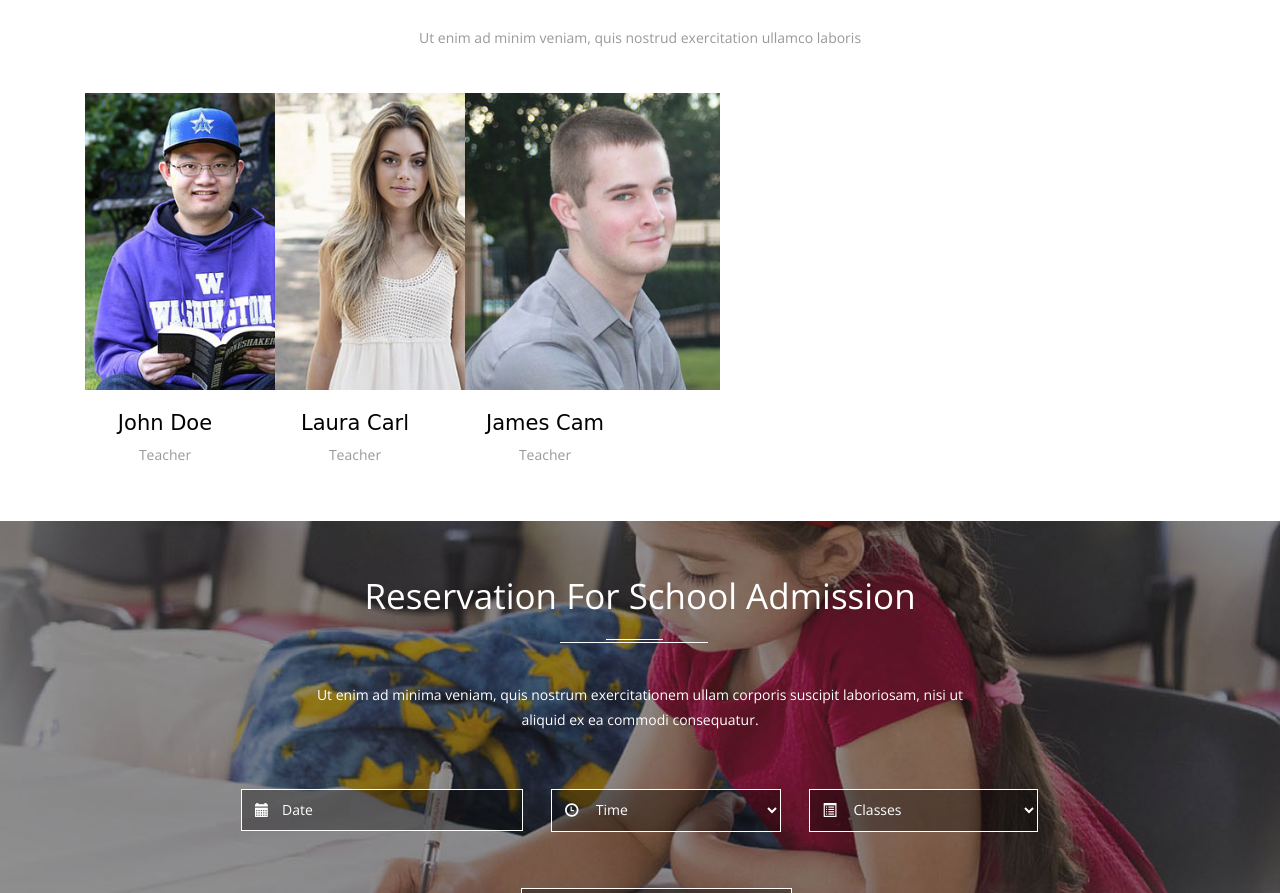
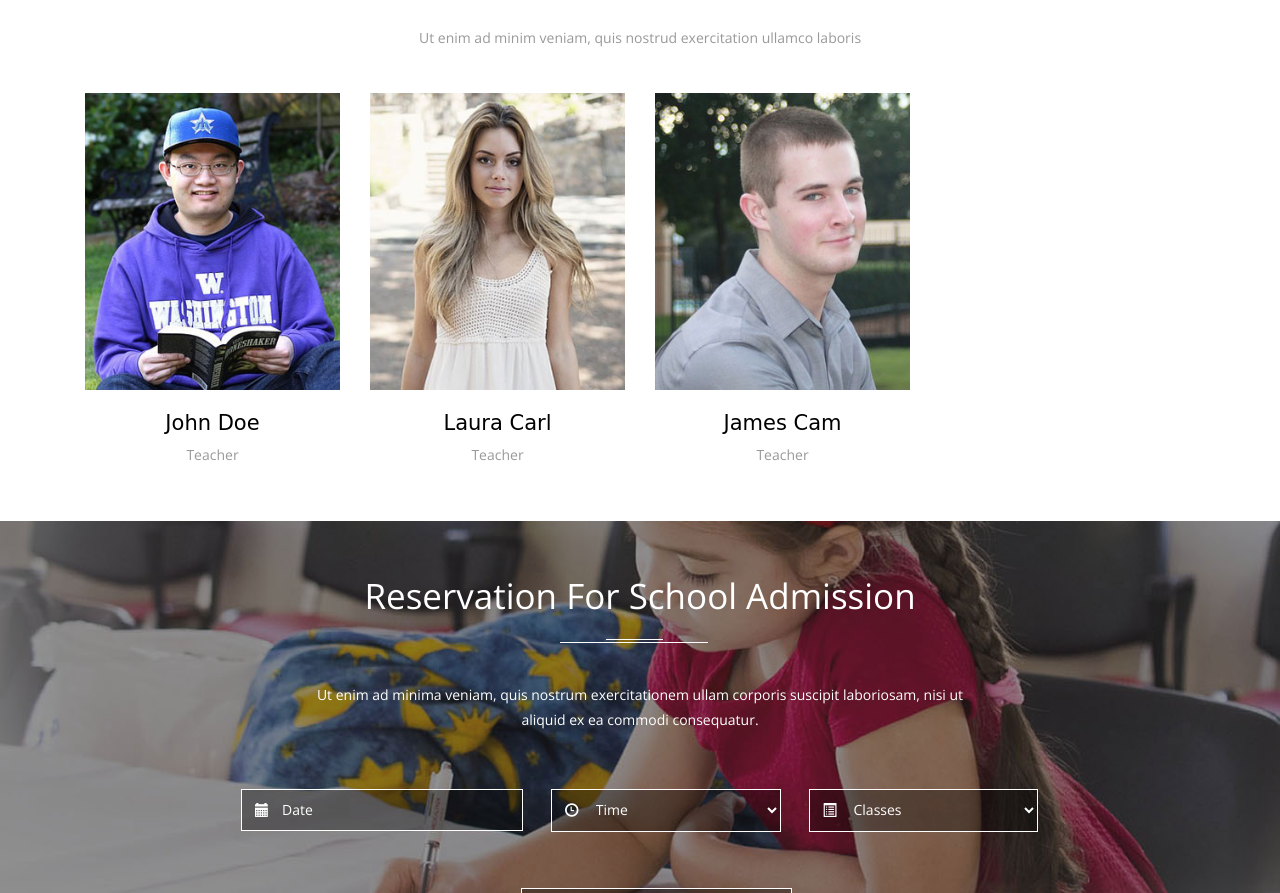
Before and after one commit to GoldenKidsMontessori/GoldenKidsMontessori.github.io, a plain HTML site: page index.html in a window 1280 px wide. Shown: the part 2226-3119 px from the top of the page. Drawn offline with nearby package versions, Linux system fonts and the light colour scheme; files whose address does not match are found by name; a web font is replaced by a local one.

Commit message:
Checkin Size test

```diff
--- a/css/style.css
+++ b/css/style.css
@@ -847,7 +847,7 @@ div#myTabContent {
 	margin:0 auto;
 }
 .tabcontent-grids img,.team-grid img {
-	margin: 0 auto;
+	margin: auto auto;
     padding: .4em;
     box-shadow: 0px 0px 5px #C7C7C7;
     border-radius: 50%;
--- a/index.html
+++ b/index.html
@@ -181,7 +181,7 @@ function hideURLbar(){ window.scrollTo(0,1); } </script>
 			<h3>Meet Our Team</h3>
 			<p class="nostrud">Ut enim ad minim veniam, quis nostrud exercitation ullamco laboris</p>
 			<div class="agile_team_grids">
-				<div class="col-md-2 agile_team_grid">
+				<div class="col-md-3 agile_team_grid">
 					<div class="view view-sixth">
 						<img src="images/3.jpg" alt=" " class="img-responsive" />
 						<div class="mask">
@@ -197,7 +197,7 @@ function hideURLbar(){ window.scrollTo(0,1); } </script>
 					<h4>John Doe</h4>
 					<p>Teacher</p>
 				</div>
-				<div class="col-md-2 agile_team_grid">
+				<div class="col-md-3 agile_team_grid">
 					<div class="view view-sixth">
 						<img src="images/6.jpg" alt=" " class="img-responsive" />
 						<div class="mask">
@@ -213,7 +213,7 @@ function hideURLbar(){ window.scrollTo(0,1); } </script>
 					<h4>Laura Carl</h4>
 					<p>Teacher</p>
 				</div>
-				<div class="col-md-2 agile_team_grid">
+				<div class="col-md-3 agile_team_grid">
 					<div class="view view-sixth">
 						<img src="images/4.jpg" alt=" " class="img-responsive" />
 						<div class="mask">
```
